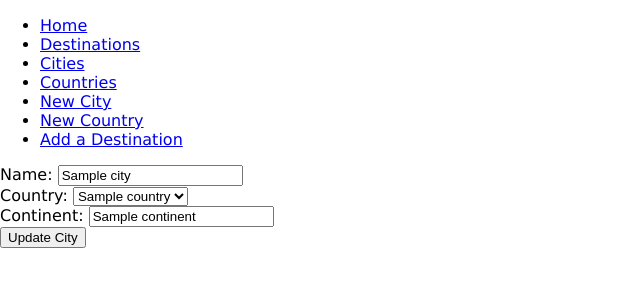
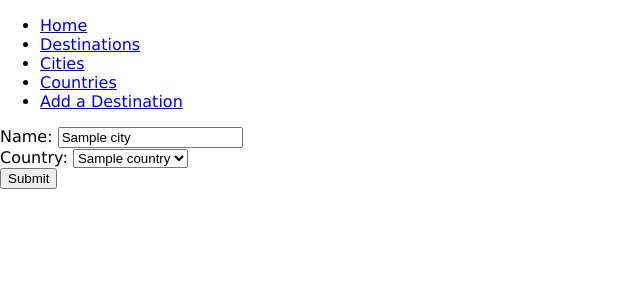
Before and after one commit to EuanCrawford/travel_bucket_list_project, a Flask app: page /cities/1/edit in a window 1280 px wide. Shown: the top 300 px of the page, without its empty margins (0-640 px from the left). Run offline with Flask 3, Linux system fonts and the light colour scheme; a database or web service that is not in the repository returns one stand-in record (values such as "Sample title"); some libraries are stand-ins or nearby versions.

Commit message:
update function working for countries and cities

```diff
--- a/controllers/city_controller.py
+++ b/controllers/city_controller.py
@@ -16,14 +16,14 @@ def cities():
 def create_city():
     name = request.form['name']
     country = country_repository.select(request.form['country_id'])
-    continent = request.form['continent']
-    city = City(name, country, continent)
+    city = City(name, country)
     city_repository.save(city)
     return redirect("/cities")
 
 @city_blueprint.route('/cities/<id>', methods=['GET'])
 def show_city(id):
     city = city_repository.select(id)
+    # country = country_repository.select(id)
     return render_template("cities/show.html", city = city)
 
 @city_blueprint.route('/cities/new', methods=['GET'])
@@ -42,7 +42,6 @@ def edit_city(id):
 def update_city(id):
     name = request.form['name']
     country = country_repository.select(request.form['country_id'])
-    continent = request.form['continent']
-    city = City(name, country, continent, id)
+    city = City(name, country, id)
     city_repository.update(city)
     return redirect('/cities')
--- a/db/visit_manager.sql
+++ b/db/visit_manager.sql
@@ -11,8 +11,7 @@ CREATE TABLE countries (
 CREATE TABLE cities (
     id SERIAL PRIMARY KEY,
     city_name VARCHAR(255),
-    country_id INT REFERENCES countries(id) ON DELETE CASCADE,
-    continent VARCHAR(255)
+    country_id INT REFERENCES countries(id) ON DELETE CASCADE
 );
 
 CREATE TABLE destinations (
--- a/models/city.py
+++ b/models/city.py
@@ -1,6 +1,5 @@
 class City():
-    def __init__(self, name, country, continent, id = None):
+    def __init__(self, name, country, id = None):
         self.name = name
         self.country = country
-        self.continent = continent
         self.id = id
--- a/repositories/city_repository.py
+++ b/repositories/city_repository.py
@@ -6,8 +6,8 @@ from models.destination import Destination
 import repositories.country_repository as country_repository
 
 def save(city):
-    sql = "INSERT INTO cities (city_name, country_id, continent) VALUES (%s, %s, %s) RETURNING id"
-    values = [city.name, city.country.id, city.continent]
+    sql = "INSERT INTO cities (city_name, country_id) VALUES (%s, %s) RETURNING id"
+    values = [city.name, city.country.id]
     results = run_sql(sql, values)
     id = results[0]['id']
     city.id = id
@@ -20,7 +20,8 @@ def select_all():
     results = run_sql(sql)
 
     for row in results:
-        city = City(row['city_name'], row['country_id'], row['continent'], row['id'])
+        country = country_repository.select(row['country_id'])
+        city = City(row['city_name'], country, row['id'])
         cities.append(city)
     return cities
 
@@ -32,7 +33,8 @@ def select(id):
 
     if results:
         result = results[0]
-        city = City(result['city_name'], result['country_id'], result['continent'], result['id'])
+        country = country_repository.select(result['country_id'])
+        city = City(result['city_name'], country, result['id'])
     return city
 
 def delete_all():
@@ -45,8 +47,8 @@ def delete(id):
     run_sql(sql, values)
 
 def update(city):
-    sql = "UPDATE cities SET (city_name, country_id, continent) = (%s, %s, %s) WHERE id = %s"
-    values = [city.name, city.country.id, city.continent]
+    sql = "UPDATE cities SET (city_name, country_id) = (%s, %s) WHERE id = %s"
+    values = [city.name, city.country.id, city.id]
     print(values)
     run_sql(sql, values)
 
--- a/repositories/country_repository.py
+++ b/repositories/country_repository.py
@@ -45,7 +45,7 @@ def delete(id):
 
 def update(country):
     sql = "UPDATE countries SET (country_name, continent) = (%s, %s) WHERE id = %s"
-    values = [country.name, country.continent]
+    values = [country.name, country.continent, country.id]
     print(values)
     run_sql(sql, values)
 
--- a/templates/base.html
+++ b/templates/base.html
@@ -16,8 +16,6 @@
         <li><a href="/destinations">Destinations</a></li>
         <li><a href="/cities">Cities</a></li>
         <li><a href="/countries">Countries</a></li>
-        <li><a href="/cities/new">New City</a></li>
-        <li><a href="/countries/new">New Country</a></li>
         <li><a href="/destinations/new">Add a Destination</a></li>
     </ul>
     </nav>
--- a/templates/cities/edit.html
+++ b/templates/cities/edit.html
@@ -9,16 +9,12 @@
         <label for="country">Country: </label>
         <select id="country" name="country_id">
         {% for country in all_countries %}
-            <option value="{{ country.id }}" {% if city.country.id == country.id %} selected="selected"{% endif %}>
+            <option value="{{ country.id }}" {% if country.id == city.country.id %} selected="selected"{% endif %}>
             {{ country.name }}
             </option>
         {% endfor %}
         </select>
     </div>
-    <div>
-        <label for="continent">Continent: </label>
-        <input type="text" id="continent" name="continent" value="{{city.continent}}" required>
-    </div>
-    <button type="submit">Update City</button>
+    <input type="submit">
 </form>
 {% endblock content %}
--- a/templates/cities/index.html
+++ b/templates/cities/index.html
@@ -1,5 +1,7 @@
 {% extends 'base.html' %}
 {% block content %}
+
+<li><a href="/cities/new">New City</a></li>
 
 {% for city in all_cities %}
     <div class="city">
--- a/templates/cities/new.html
+++ b/templates/cities/new.html
@@ -20,12 +20,6 @@
             {% endfor %}
         </select>
     </div>
-    <div>
-        <label for="continent">
-            Continent:
-        </label>
-        <input type="text" id="continent" name="continent" placeholder="Continent" required autofocus>
-    </div>
     <button type="submit">
         Add City
     </button>
--- a/templates/cities/show.html
+++ b/templates/cities/show.html
@@ -3,7 +3,6 @@
 <div>
     <p>{{city.name}}</p>
     <p>{{city.country.name}}</p>
-    <p>{{city.continent}}</p>
     <p><a href="/cities/{{city.id}}/edit">Edit</a></p>
 </div>
 {% endblock content %}
--- a/templates/countries/index.html
+++ b/templates/countries/index.html
@@ -1,5 +1,7 @@
 {% extends 'base.html' %}
 {% block content %}
+
+<li><a href="/countries/new">New Country</a></li>
 
 {% for country in all_countries %}
     <div class="country">
```
